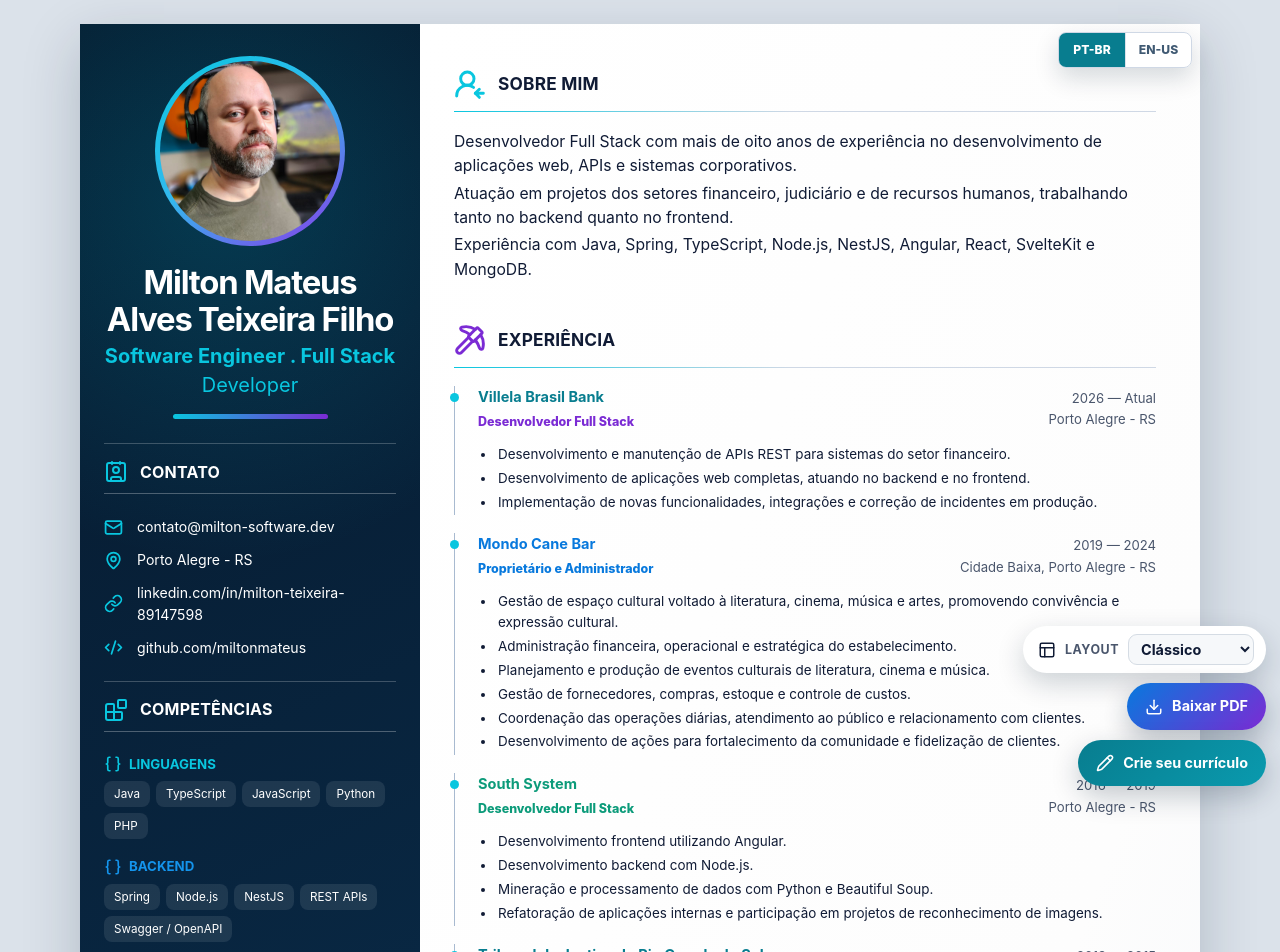
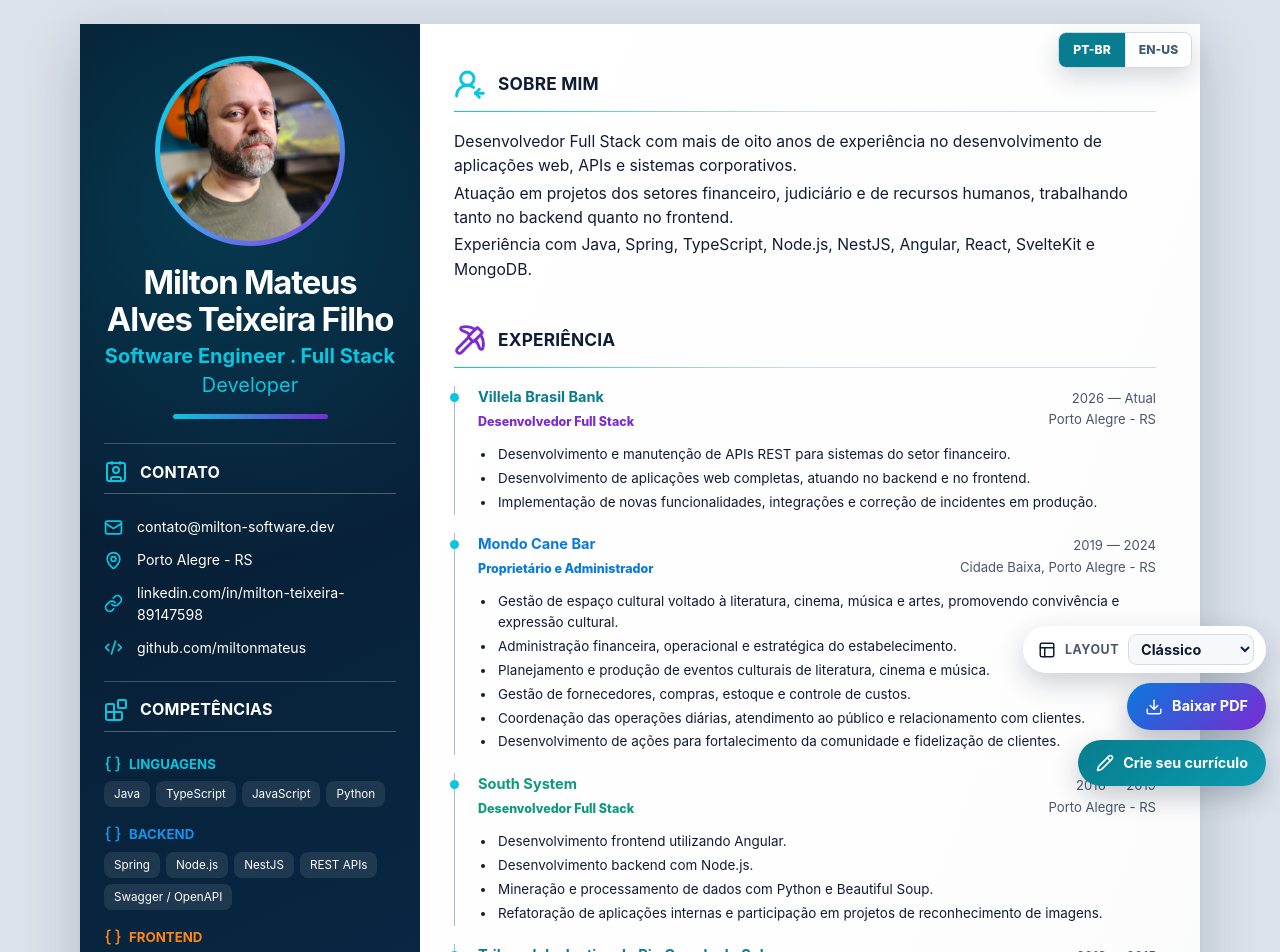
Before and after one commit to miltonmateus/milton-resume, an Angular app: page / in a window 1280 px wide. Shown: the top 952 px of the page. Built offline with nearby package versions, Linux system fonts and the light colour scheme.

Commit message:
chore: update resume skills

```diff
--- a/src/data/resume.data.ts
+++ b/src/data/resume.data.ts
@@ -21,7 +21,7 @@ const ptBrResume: Resume = {
     ],
   },
   skills: [
-    { title: 'Linguagens', skills: ['Java', 'TypeScript', 'JavaScript', 'Python', 'PHP'] },
+    { title: 'Linguagens', skills: ['Java', 'TypeScript', 'JavaScript', 'Python'] },
     { title: 'Backend', skills: ['Spring', 'Node.js', 'NestJS', 'REST APIs', 'Swagger / OpenAPI'] },
     { title: 'Frontend', skills: ['Angular', 'React', 'Next.js', 'SvelteKit', 'HTML5', 'CSS3'] },
     { title: 'Banco de dados', skills: ['MongoDB', 'Oracle'] },
@@ -165,7 +165,7 @@ const enUsResume: Resume = {
     ],
   },
   skills: [
-    { title: 'Languages', skills: ['Java', 'TypeScript', 'JavaScript', 'Python', 'PHP'] },
+    { title: 'Languages', skills: ['Java', 'TypeScript', 'JavaScript', 'Python'] },
     { title: 'Backend', skills: ['Spring', 'Node.js', 'NestJS', 'REST APIs', 'Swagger / OpenAPI'] },
     { title: 'Frontend', skills: ['Angular', 'React', 'Next.js', 'SvelteKit', 'HTML5', 'CSS3'] },
     { title: 'Databases', skills: ['MongoDB', 'Oracle'] },
```
